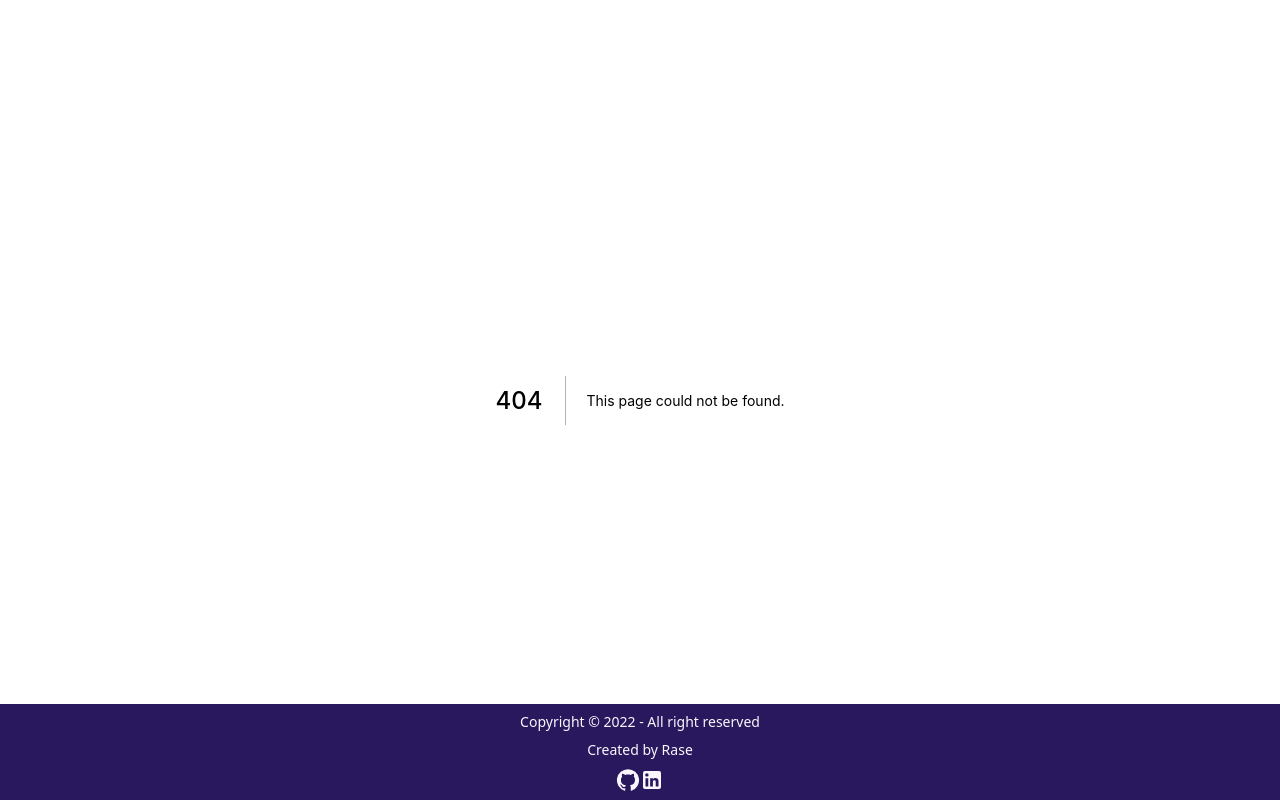
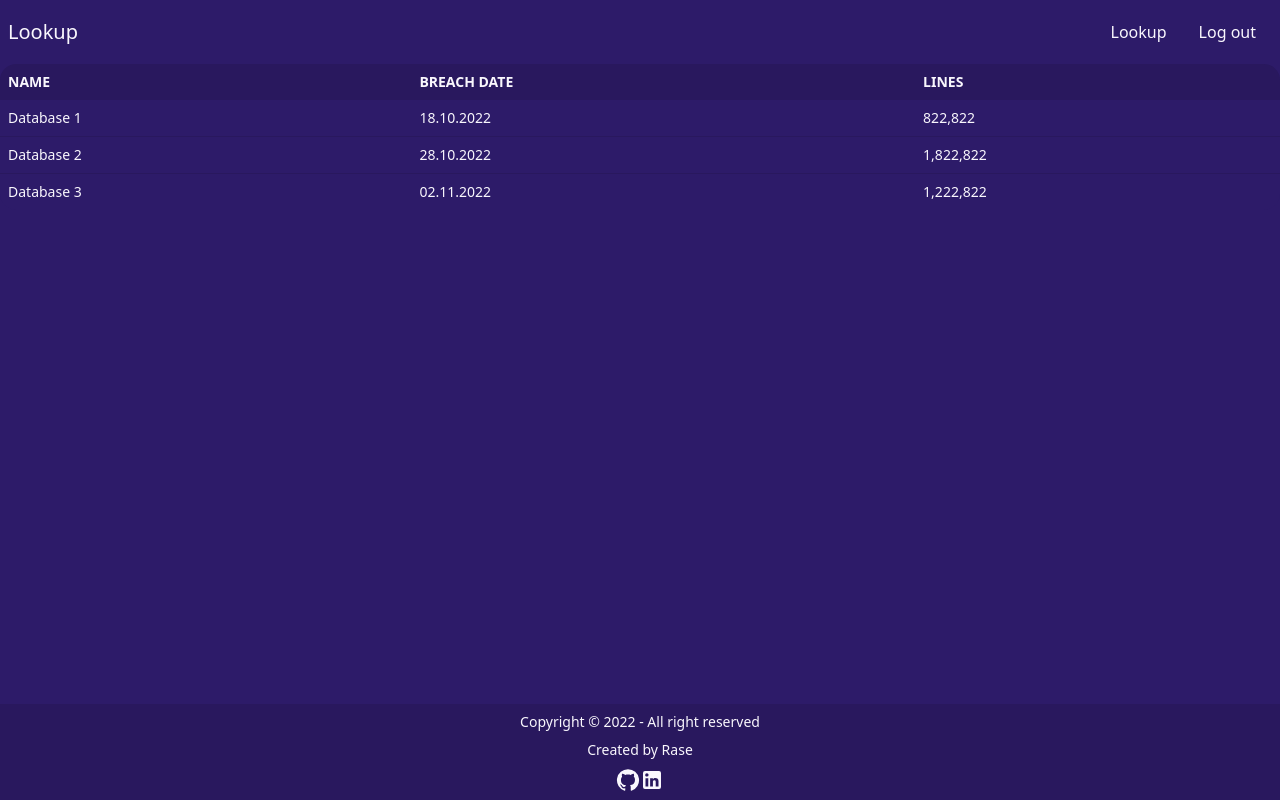
Before and after one commit to 52617365/Lookup, a Next.js app: page /data in a window 1280 px wide. Before the commit this address had no page. Built offline with nearby package versions, Linux system fonts and the light colour scheme.

Commit message:
Added data page.
Signed-off-by: 52617365 <rasengithub@protonmail.com>

```diff
--- /dev/null
+++ b/components/DataTable.tsx
@@ -0,0 +1,32 @@
+export default function DataTable() {
+    return (
+        <div className="overflow-x-auto">
+            <table className="table table-compact w-full">
+                <thead>
+                <tr>
+                    <th>Name</th>
+                    <th>Breach date</th>
+                    <th>Lines</th>
+                </tr>
+                </thead>
+                <tbody>
+                <tr>
+                    <td>Database 1</td>
+                    <td>18.10.2022</td>
+                    <td>822,822</td>
+                </tr>
+                <tr>
+                    <td>Database 2</td>
+                    <td>28.10.2022</td>
+                    <td>1,822,822</td>
+                </tr>
+                <tr>
+                    <td>Database 3</td>
+                    <td>02.11.2022</td>
+                    <td>1,222,822</td>
+                </tr>
+                </tbody>
+            </table>
+        </div>
+    )
+}
--- /dev/null
+++ b/pages/data.tsx
@@ -0,0 +1,15 @@
+import {NextPage} from "next/types";
+import DataTable from "../components/DataTable";
+import Topnav from "../components/Topnav";
+// TODO: Statically render maybe?
+const Data: NextPage = () => {
+    const topNavLinks: Array<Options> = [{link: "/lookup", text: "Lookup"}, {link: "/logout", text: "Log out"}]
+    return (
+        <>
+            <Topnav options={topNavLinks}/>
+            <DataTable/>
+        </>
+    )
+}
+
+export default Data;
```
